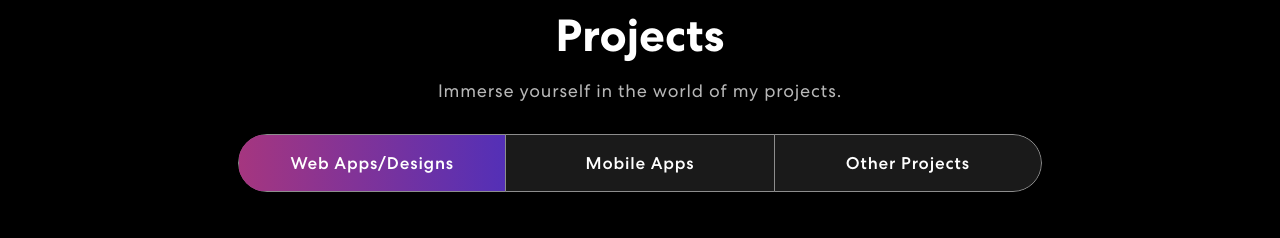
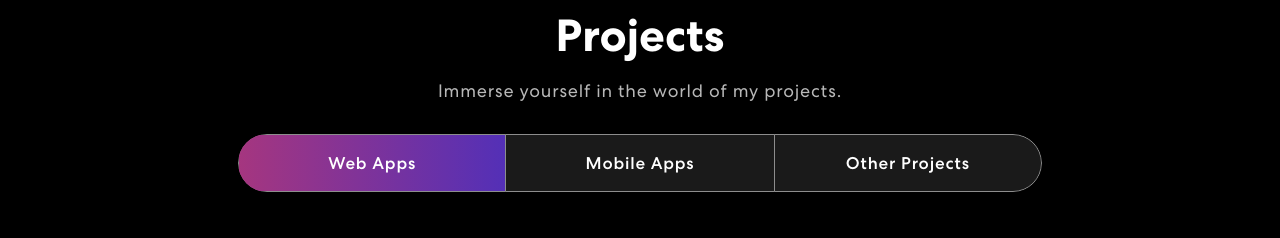
Before and after one commit to Siddarthan999/Siddarthan, a React (Create React App) app: page / in a window 1280 px wide. Shown: the part 1440-1678 px from the top of the page. Built offline with nearby package versions, Linux system fonts and the light colour scheme; no server answers.

Commit message:
Update Projects.js

```diff
--- a/src/components/Projects.js
+++ b/src/components/Projects.js
@@ -141,7 +141,7 @@ export const Projects = () => {
                 <Tab.Container id="projects-tabs" defaultActiveKey="first">
                   <Nav variant="pills" className="nav-pills mb-5 justify-content-center align-items-center" id="pills-tab">
                     <Nav.Item>
-                      <Nav.Link eventKey="first">Web Apps/Designs</Nav.Link>
+                      <Nav.Link eventKey="first">Web Apps</Nav.Link>
                     </Nav.Item>
                     <Nav.Item>
                       <Nav.Link eventKey="second">Mobile Apps</Nav.Link>
```
